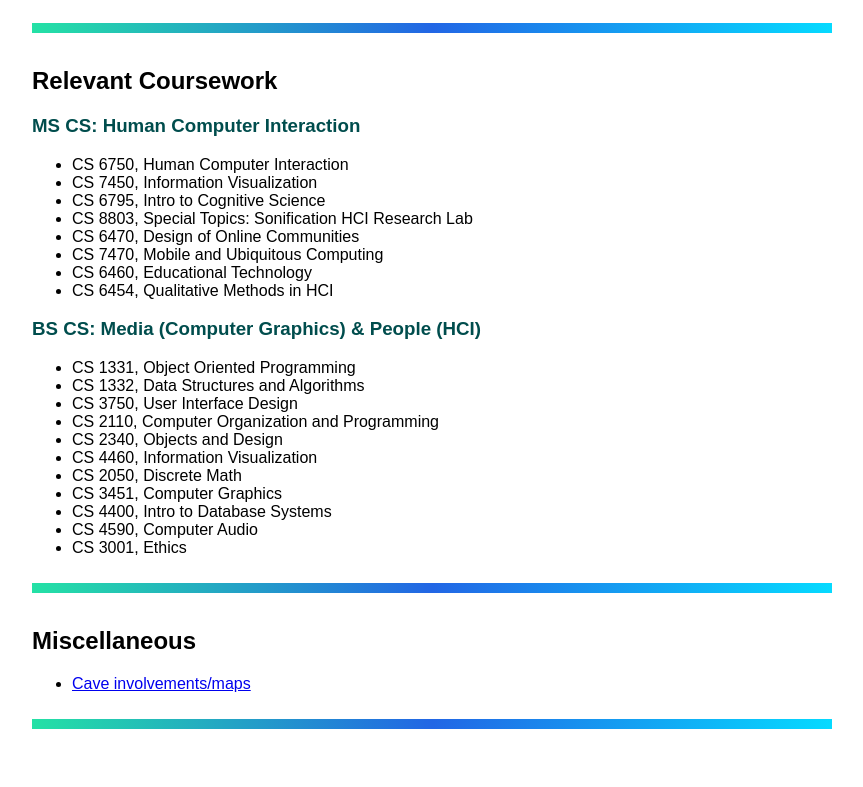
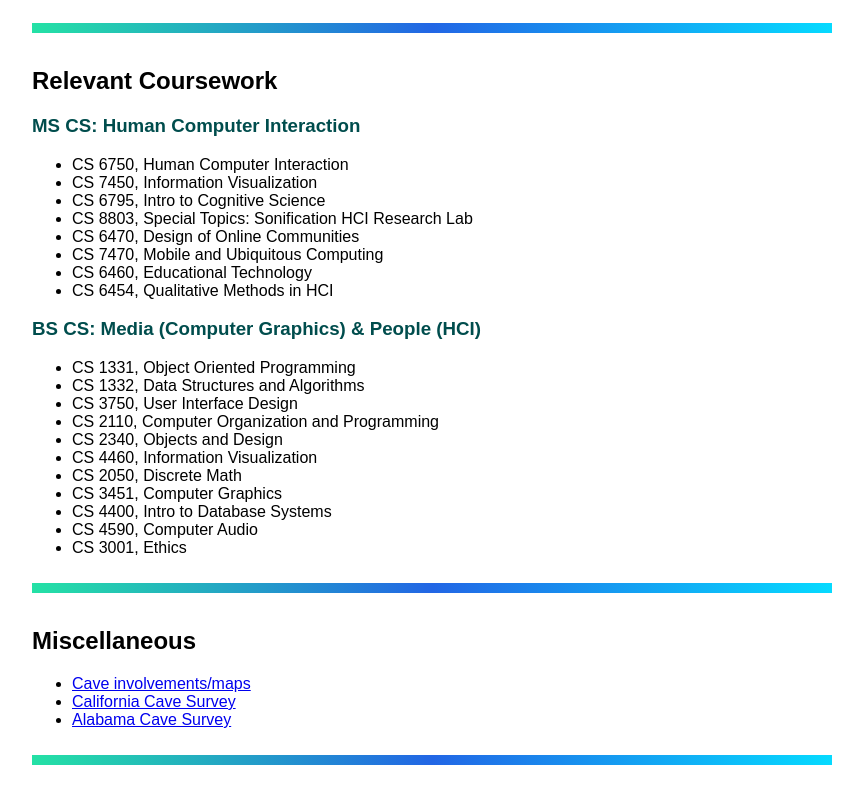
Before and after one commit to amfatykhova/amfatykhova.github.io, a plain HTML site: page index.html in a window 1280 px wide. Shown: the part 2056-2843 px from the top of the page, without its empty margins (208-1071 px from the left). Before the commit the page ends 2807 px from the top, so only its background shows below. Drawn offline with nearby package versions, Linux system fonts and the light colour scheme.

```diff
--- a/index.html
+++ b/index.html
@@ -269,6 +269,8 @@
         <h2>Miscellaneous</h2>
         <ul id="misc">
             <li><a href="caves/index.html">Cave involvements/maps</a></li>
+            <li><a href="https://californiacaves.org/">California Cave Survey</a></li>
+            <li><a href="http://www.alabamacavesurvey.org/">Alabama Cave Survey</a></li>
         </ul>
         <div id="svg_divider_6">
             <svg height="30" width="800">
```
